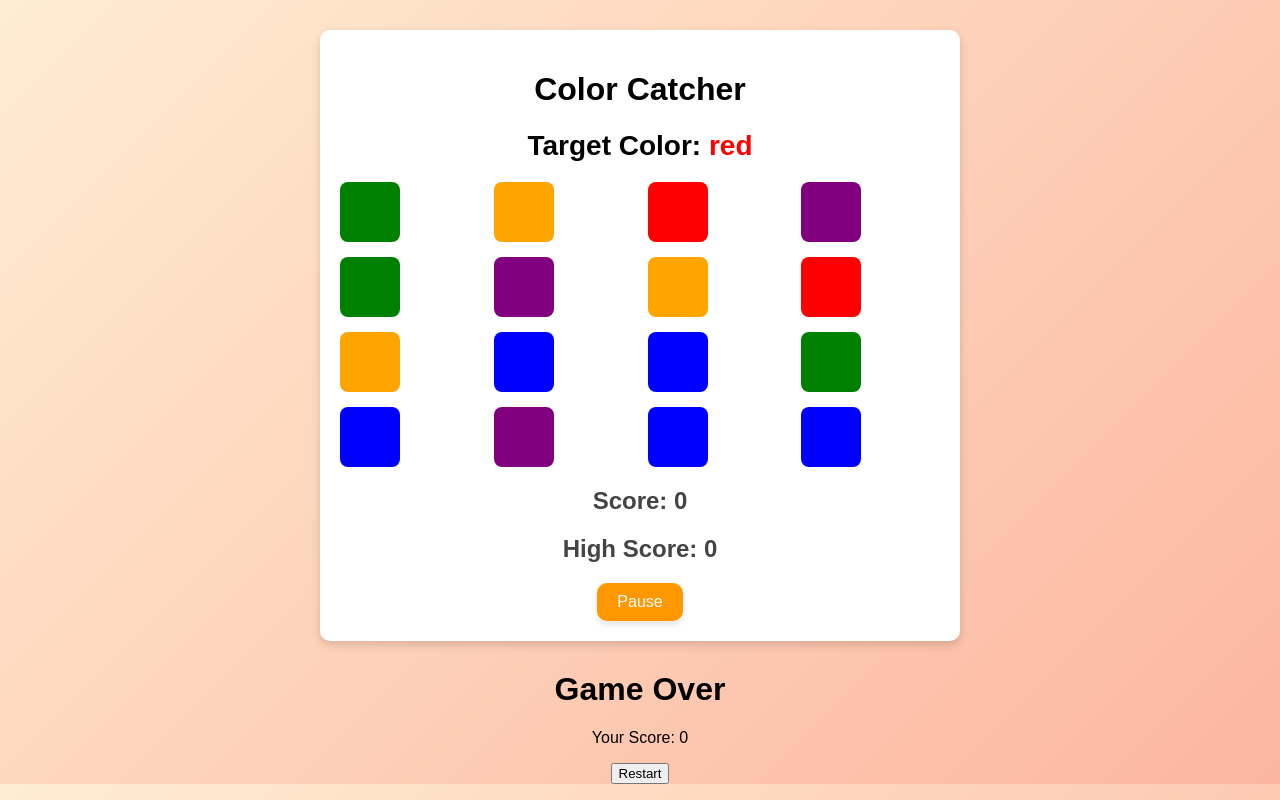
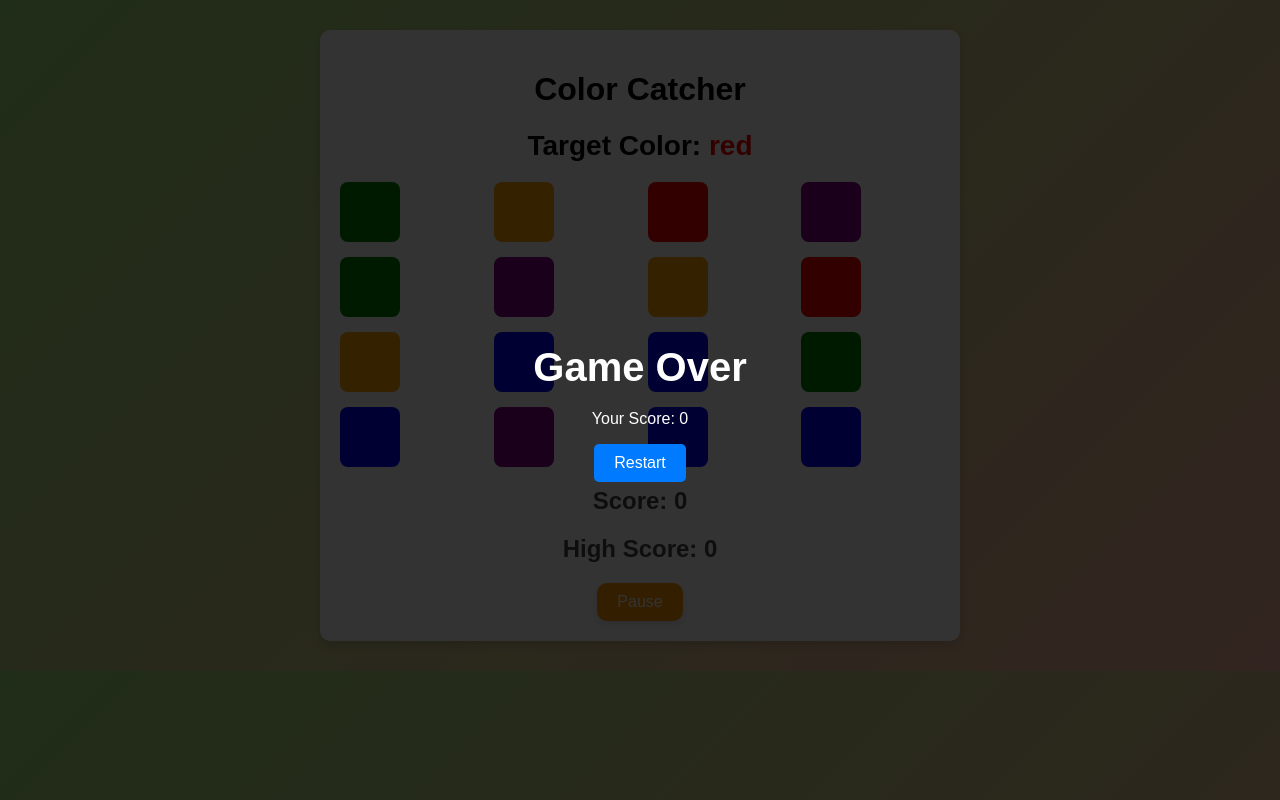
Before and after one commit to yogendra-04/colorcatcher, a plain HTML site: page index.html in a window 1280 px wide. Both pictures are taken after a click on the element 370 px from the left and 211 px from the top of the page. Drawn offline with Linux system fonts and the light colour scheme.

Commit message:
Update style.css

```diff
--- a/style.css
+++ b/style.css
@@ -1,7 +1,7 @@
 body {
     font-family: Arial, sans-serif;
     text-align: center;
-    background: linear-gradient(135deg, #ffecd2, #fcb69f);
+    background: linear-gradient(135deg, #a2e277, #fcb69f);
     margin: 0;
     padding: 0;
 }
@@ -10,7 +10,7 @@ body {
     margin: 30px auto;
     padding: 20px;
     max-width: 600px;
-    background: white;
+    background: rgb(255, 255, 255);
     border-radius: 10px;
     box-shadow: 0 4px 10px rgba(0, 0, 0, 0.15);
 }
@@ -41,13 +41,15 @@ body {
 
 /* Smooth scaling on hover */
 .square:hover {
-    transform: scale(1.1);
-    box-shadow: 0px 4px 6px rgba(0, 0, 0, 0.2);
+    transform: scale(1.2); /* Slight zoom */
+    transition: transform 0.2s ease, box-shadow 0.2s ease;
+    box-shadow: 0 4px 10px rgba(0, 0, 0, 0.3); /* Add shadow effect */
 }
 
-/* Click feedback animation */
+
 .square:active {
-    transform: scale(0.9);
+    transform: scale(0.9); /* Shrink slightly */
+    transition: transform 0.1s ease;
 }
 
 /* Score pulse effect */
@@ -81,6 +83,7 @@ body {
     }
 }
 
+/* Keyframe for score animation */
 @keyframes pulse {
     0% {
         transform: scale(1);
@@ -92,6 +95,25 @@ body {
         transform: scale(1);
     }
 }
+
+/* Apply animation */
+#score-value.pulse {
+    animation: pulse 0.3s ease;
+}
+
+
+@keyframes fadeInScale {
+    0% {
+        opacity: 0;
+        transform: scale(0.5);
+    }
+    100% {
+        opacity: 1;
+        transform: scale(1);
+    }
+}
+
+
 
 #timer {
     font-size: 22px;
@@ -105,7 +127,7 @@ body {
     font-weight: bold;
 }
 
-/* Pause/Resume Button Styles */
+
 /* Pause/Resume Button Styles */
 #pause-button {
     position: relative; /* Position relative to its container */
@@ -133,3 +155,51 @@ body {
     background-color: #e65100; /* Even darker shade */
     transform: scale(0.95); /* Slightly smaller on click */
 }
+
+/* Game Over Overlay */
+#game-over {
+    position: fixed;
+    top: 0;
+    left: 0;
+    width: 100%;
+    height: 100%;
+    background: rgba(0, 0, 0, 0.8); /* Dark overlay */
+    display: flex;
+    align-items: center;
+    justify-content: center;
+    opacity: 0;
+    visibility: hidden;
+    transition: opacity 0.5s ease, visibility 0.5s ease;
+    z-index: 10;
+}
+
+#game-over.show {
+    opacity: 1;
+    visibility: visible;
+}
+
+/* Content inside the overlay */
+#game-over-content {
+    text-align: center;
+    color: #fff;
+}
+
+#game-over-content h1 {
+    font-size: 2.5rem;
+    margin-bottom: 20px;
+}
+
+#restart-button {
+    padding: 10px 20px;
+    font-size: 1rem;
+    color: #fff;
+    background-color: #007bff;
+    border: none;
+    border-radius: 5px;
+    cursor: pointer;
+    transition: background-color 0.3s ease;
+}
+
+#restart-button:hover {
+    background-color: #0056b3;
+}
```
